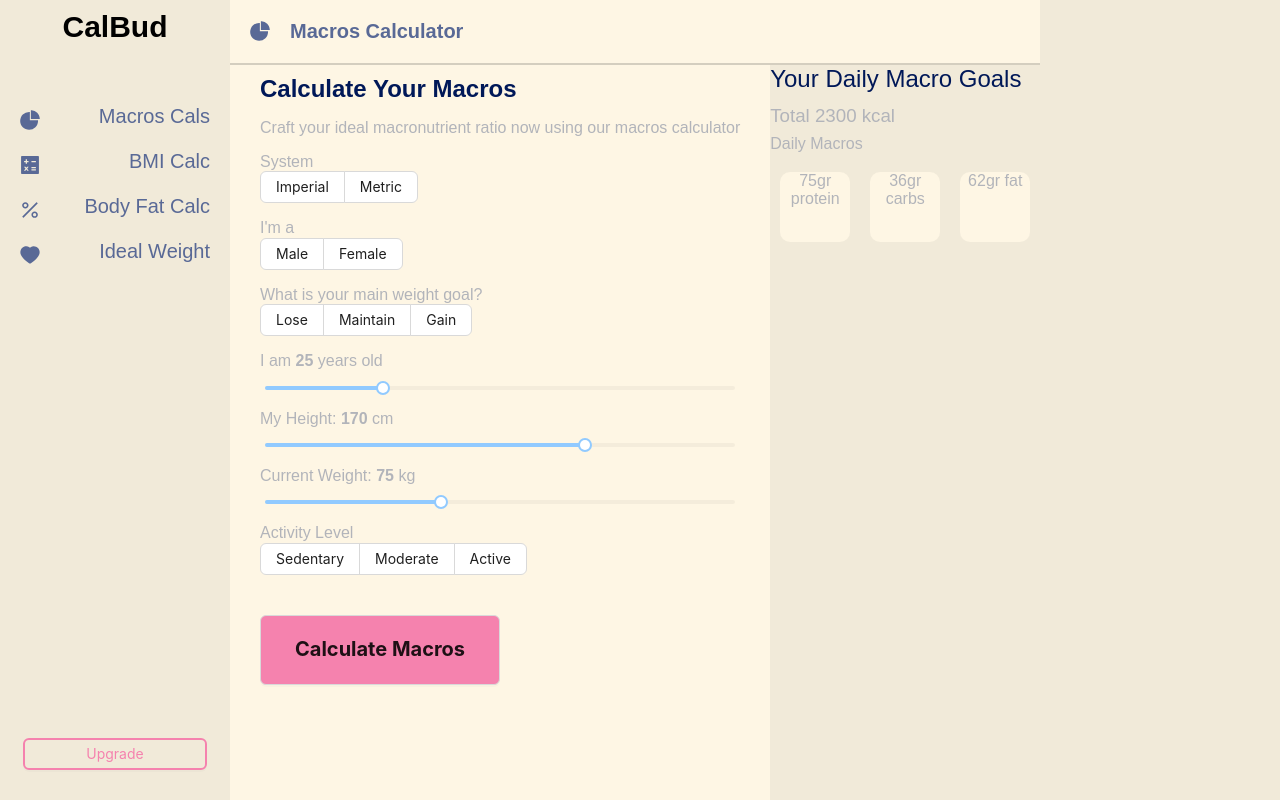
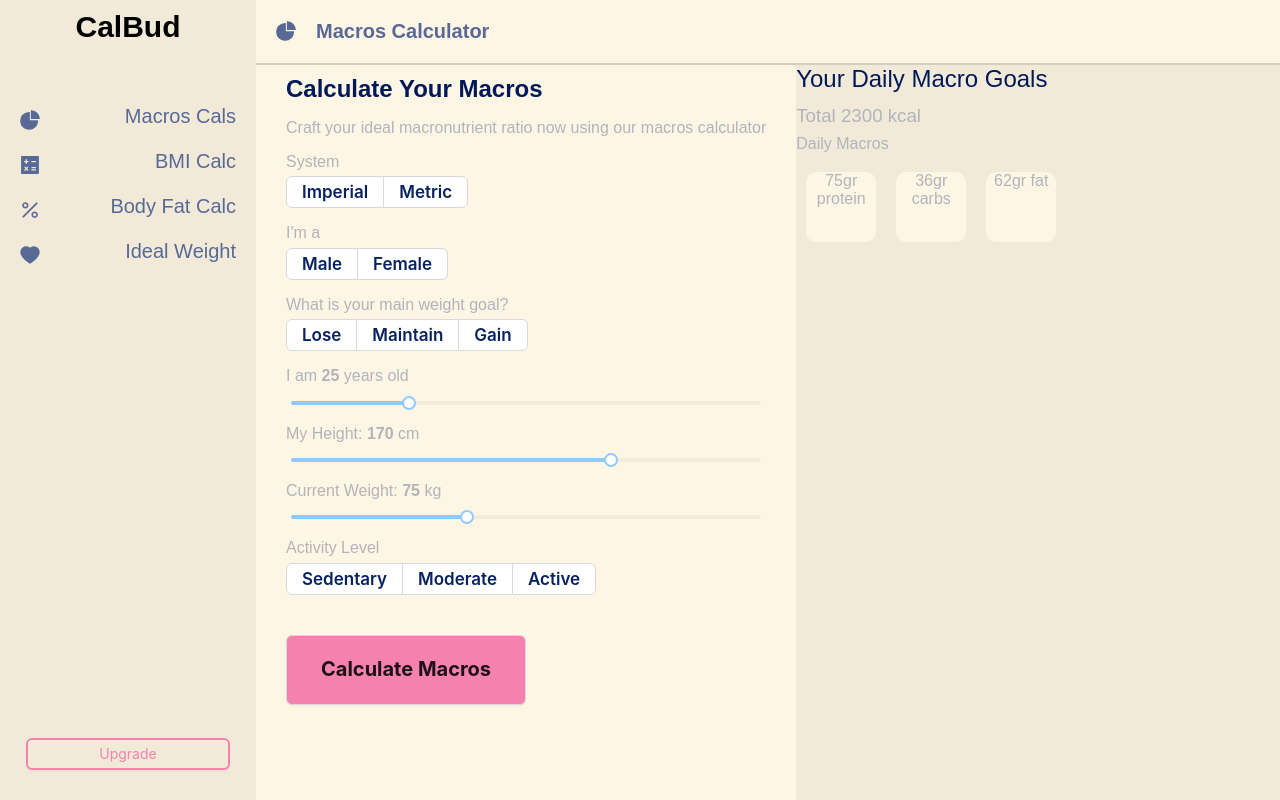
Before and after one commit to berkbozok/calBudDev, a Next.js app: page / in a window 1280 px wide. Built offline with nearby package versions, Linux system fonts and the light colour scheme.

Commit message:
radio button adjusted

```diff
--- a/src/styles/globals.css
+++ b/src/styles/globals.css
@@ -119,7 +119,7 @@ a {
 }
 
 p {
-  margin-bottom: 0px !important;
+  margin-bottom: 5px !important;
   margin-top: 16px !important;
 }
 
@@ -156,7 +156,7 @@ p {
 .nav-bar {
   background-color: #f1ead9;
   height: 100vh;
-  width: 230px;
+  width: 30vw !important;
   position: relative;
 }
 
@@ -225,7 +225,7 @@ p {
 
 .main-title {
   background-color: #fef6e4;
-  width: 100%;
+  width: 80vw;
   padding: 20px;
   font-size: 20px;
   font-weight: 600;
@@ -247,3 +247,32 @@ p {
   height: 100vh;
   padding: 10px 30px 10px 30px;
 }
+
+.ant-radio-button-wrapper-checked {
+  background-color: #8bd3dd !important;
+  color: #24487a !important;
+  border-color: none;
+}
+
+.ant-radio-button-wrapper {
+  color: #07225f !important;
+  font-size: 17px;
+  font-weight: 600;
+}
+
+:where(
+    .css-dev-only-do-not-override-mxhywb
+  ).ant-radio-button-wrapper-checked:not(.ant-radio-button-wrapper-disabled) {
+  z-index: 1;
+  color: #1677ff;
+  background: #ffffff;
+  border-color: transparent !important;
+}
+
+:where(
+    .css-dev-only-do-not-override-mxhywb
+  ).ant-radio-button-wrapper-checked:not(
+    .ant-radio-button-wrapper-disabled
+  )::before {
+  background-color: transparent !important;
+}
```
